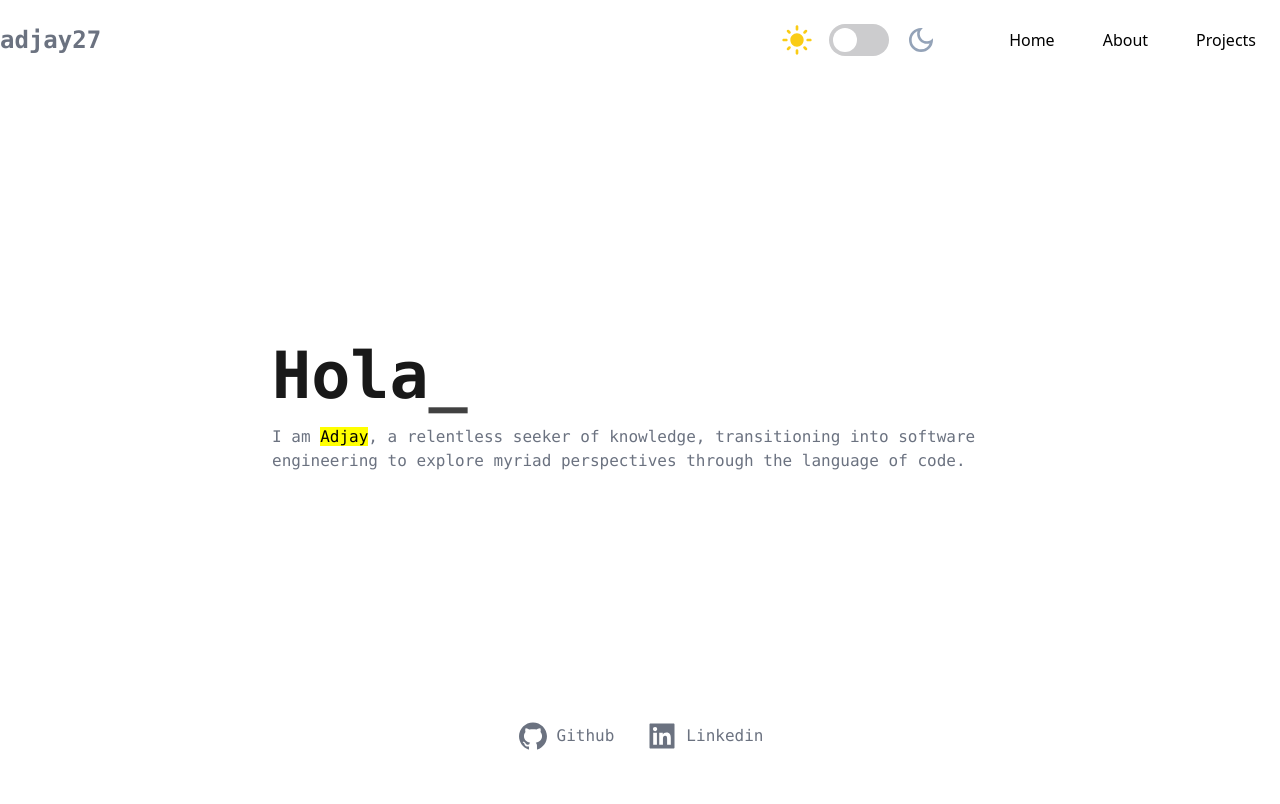
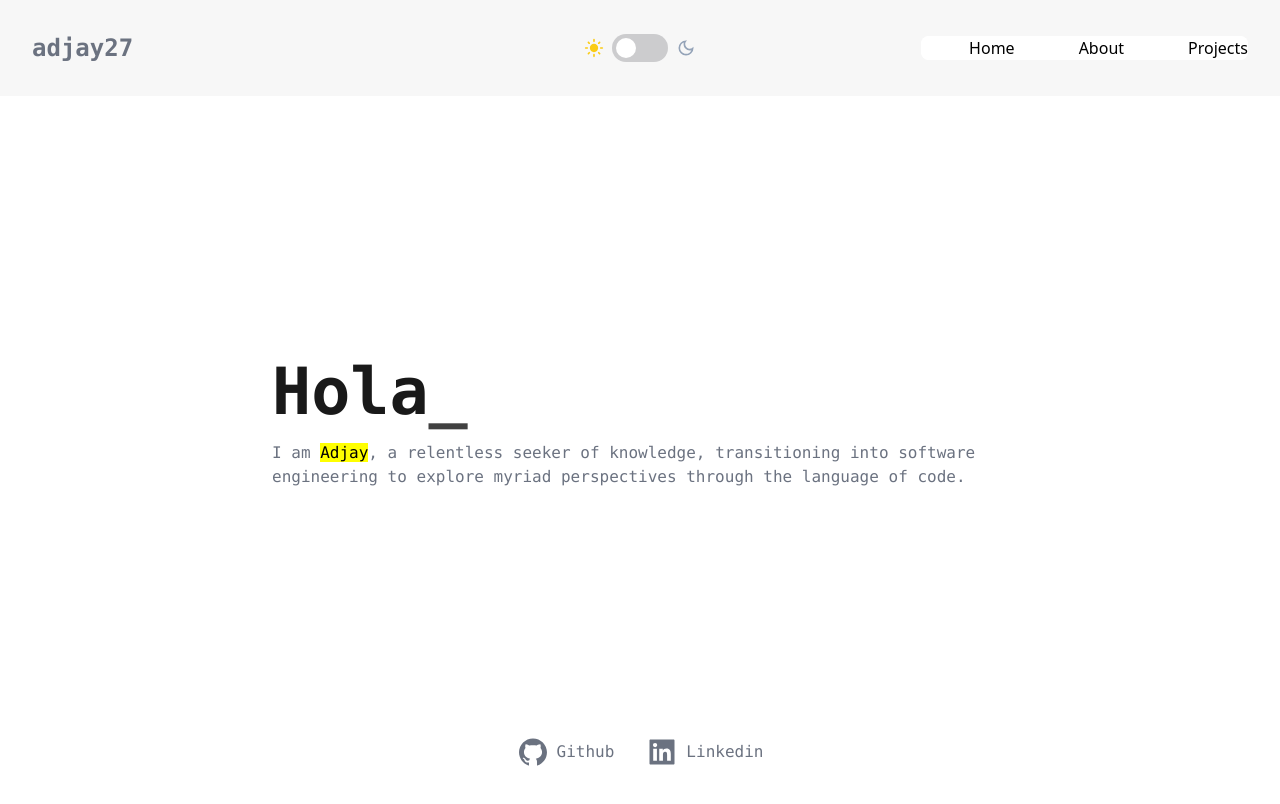
Before and after one commit to adjay27/personal-web, a React (Vite) app: page / in a window 1280 px wide. Shown: the top 804 px of the page. Built offline with nearby package versions, Linux system fonts and the light colour scheme; what tailgrids would draw is missing.

Commit message:
fix: missing navbar hamburger button at responsive display

```diff
--- a/src/App.jsx
+++ b/src/App.jsx
@@ -2,9 +2,11 @@ import { Outlet } from "react-router-dom";
 import Footer from "./components/Footer.jsx";
 import Navbar from "./components/Navbar.jsx";
 
+
 function App() {
   return (
     <>
+
       <Navbar />
       <Outlet />
       <Footer />
--- a/src/components/Footer.jsx
+++ b/src/components/Footer.jsx
@@ -2,7 +2,7 @@ import { AiFillGithub, AiFillLinkedin } from "react-icons/ai";
 
 const Footer = () => {
   return (
-    <footer className="w-full h-[10vh]  bg-white dark:bg-dark">
+    <footer className="bottom-0 sticky p-8 w-full  bg-white dark:bg-dark">
       <div className="flex justify-center mx-auto gap-8">
         <a href="https://github.com/adjay27" target="_blank" rel="noreferrer">
           <div className="flex flex-row items-center gap-2">
--- a/src/components/Navbar.jsx
+++ b/src/components/Navbar.jsx
@@ -1,80 +1,68 @@
-/* eslint-disable react/prop-types */
-/// <reference types="tailwindcss" />
-import { useState } from "react";
-import { Link } from "react-router-dom";
-import Switcher12 from "./Switcher";
+import { useState } from "react"
+import ThemeSwitcher from "./Switcher.jsx"
 
 const Navbar = () => {
-  const [open, setOpen] = useState(false);
+
+  const [open, setOpen] = useState(false)
+
 
   return (
-    <header className=" w-full h-[10vh] bg-white dark:bg-dark">
-      <div className="container mx-auto">
-        <div className="relative flex items-right justify-between align-middle ">
-          <div className="flex-col align-middle py-6">
-            <a href="/" className="flex w-fit">
-
-              <h1 className="text-gray-500 dark:text-violet-500 text-2xl font-bold font-mono">
-                adjay27
-              </h1>
+    <header className='top-0 w-full mx-auto flex items-center p-8 px-8 justify-between bg-light dark:bg-dark'>
+      <div className='w-1/3'>
+        <a href='/' className='flex items-center'>
+          <h1 className='text-gray-500 dark:text-violet-500 text-2xl font-bold font-mono'>adjay27</h1>
         </a>
       </div>
 
-          <div className="flex w-full top-0 flex-row-reverse ">
+      <div className="w-1/3 mx-auto flex  justify-center max-md:hidden">
+        <ThemeSwitcher />
+      </div>
+
+      <div className="w-1/3 z-99 flex justify-end">
         <div>
-              <button
-                onClick={() => setOpen(!open)}
-                id="navbarToggler"
-                className={` ${
-                  open && "navbarTogglerActive"
-                } absolute right-4 block -translate-y-1/2 rounded-lg px-3 py-[6px] ring-primary focus:ring-2 lg:hidden`}
+          <button onClick={() => setOpen(!open)}
+            className={` ${open && "navbarTogglerActive"} block rounded-lg right-4
+                    ring-primary focus:ring-2 lg:hidden`}
           >
             <span className="relative my-[6px] block h-[2px] w-[30px] bg-body-color dark:bg-white"></span>
             <span className="relative my-[6px] block h-[2px] w-[30px] bg-body-color dark:bg-white"></span>
             <span className="relative my-[6px] block h-[2px] w-[30px] bg-body-color dark:bg-white"></span>
           </button>
+        </div>
+        <div>
+          <nav id="navbarCollapse" className={` rounded-lg  bg-slate-300 lg:bg-white lg:dark:bg-transparent
+                    flex flex-row
+                    dark:bg-dark-2
 
-              <nav
-                // :className="!navbarOpen && 'hidden' "
-                id="navbarCollapse"
-                className={`absolute right-4 top-full w-full max-w-[250px] rounded-lg bg-white px-6 py-5 shadow dark:bg-dark-2 lg:static lg:block lg:w-full lg:max-w-full lg:shadow-none lg:dark:bg-transparent ${
-                  !open && "hidden"
-                } `}
-              >
-                <ul className="block lg:flex">
-                  <ListItem>
-                    <Link to="/">Home</Link>
-                  </ListItem>
-                  <ListItem>
-                    <Link to="/about">About</Link>
-                  </ListItem>
-                  <ListItem>
-                    <Link to="/projects">Projects</Link>
-                  </ListItem>
+                    lg:static lg:block lg:w-full  ${!open && "hidden"} `}>
+            <ul className='absolute lg:relative lg:border-none flex z-10 max-lg:top-16 flex-col max-lg:right-8 max-lg:p-4 max-lg:m-2 dark:bg-dark bg-white border
+                     gap-4 lg:flex-row rounded-lg text-black' >
+              <ListItem Navlink='/'>Home</ListItem>
+              <ListItem Navlink='/about'>About</ListItem>
+              <ListItem Navlink='/projects'>Projects</ListItem>
             </ul>
           </nav>
         </div>
-            <Switcher12  />
       </div>
-        </div>
-      </div>
+
     </header>
-  );
-};
+  )
+}
 
-export default Navbar;
+export default Navbar
 
-const ListItem = ({ children, NavLink }) => {
+const ListItem = ({ children, Navlink }) => {
   return (
     <>
       <li>
-        <a
-          href={NavLink}
-          className="flex py-2 text-base font-medium text-body-color hover:text-dark dark:text-dark-6 dark:hover:text-white lg:ml-12 lg:inline-flex"
-        >
+        <a href={Navlink}
+          className="flex text-base font-medium text-body-color hover:text-dark dark:text-dark-6 dark:hover:text-white
+                    lg:flex-col lg:ml-12
+                    md:flex-row
+                    ">
           {children}
         </a>
       </li>
     </>
-  );
-};
+  )
+}
--- a/src/components/Switcher.jsx
+++ b/src/components/Switcher.jsx
@@ -36,19 +36,17 @@ const Switcher12 = () => {
           className="sr-only"
           aria-label="Toggle dark mode"
         />
-        <MdLightMode className="w-8 h-8 fill-yellow-400 dark:fill-white" />
+        <MdLightMode className="w-5 h-5 fill-yellow-400 dark:fill-white" />
         <span
-          className={`slider mx-4 flex h-8 w-[60px] items-center rounded-full p-1 duration-200 ${
-            isChecked ? "bg-[#212b36]" : "bg-[#CCCCCE]"
-          }`}
+          className={`slider mx-2 flex h-7 w-[56px] items-center rounded-full p-1 duration-200 ${isChecked ? "bg-[#212b36]" : "bg-[#CCCCCE]"
+            }`}
         >
           <span
-            className={`dot h-6 w-6 rounded-full bg-white duration-200 ${
-              isChecked ? "translate-x-[28px]" : ""
-            }`}
+            className={`dot h-5 w-5 p-1 rounded-full bg-white duration-200 ${isChecked ? "translate-x-[24px]" : ""
+              }`}
           ></span>
         </span>
-        <MdOutlineDarkMode className="w-8 h-8 fill-slate-400 dark:fill-yellow-400" />
+        <MdOutlineDarkMode className="w-5 h-5 fill-slate-400 dark:fill-yellow-400" />
       </label>
     </>
   );
--- a/src/pages/Index.jsx
+++ b/src/pages/Index.jsx
@@ -4,8 +4,8 @@ import Typewriter from "../components/Typewriter";
 
 const Index = () => {
   return (
-    <div className="background w-full h-[80vh] flex items-center justify-center bg-white dark:bg-dark">
-      <div className="container w-[800px] px-8 ">
+    <div className="relative w-full h-[80vh] top-0 flex items-center justify-center bg-white dark:bg-dark">
+      <div className="w-[800px] px-8 ">
         <p className="title text-[65px] font-medium text-gray-500 dark:text-white ">
           <Typewriter />
         </p>
--- a/tailwind.config.js
+++ b/tailwind.config.js
@@ -4,7 +4,12 @@ export default {
   content: ["./index.html", "./src/**/*.{js,jsx,tsx}"],
   darkMode: "class",
   theme: {
-    extend: {},
+    extend: {
+      colors: {
+        dark: "#0D1926",
+        light: "#f7f7f7",
+      },
+    },
   },
   variants: {
     extend: {},
```
Also changed, not shown: src/index.css (+9 -7 lines), 1 other file (tests, documents, lock files or other folders). Lines whose indentation alone changed are shown as unchanged.
